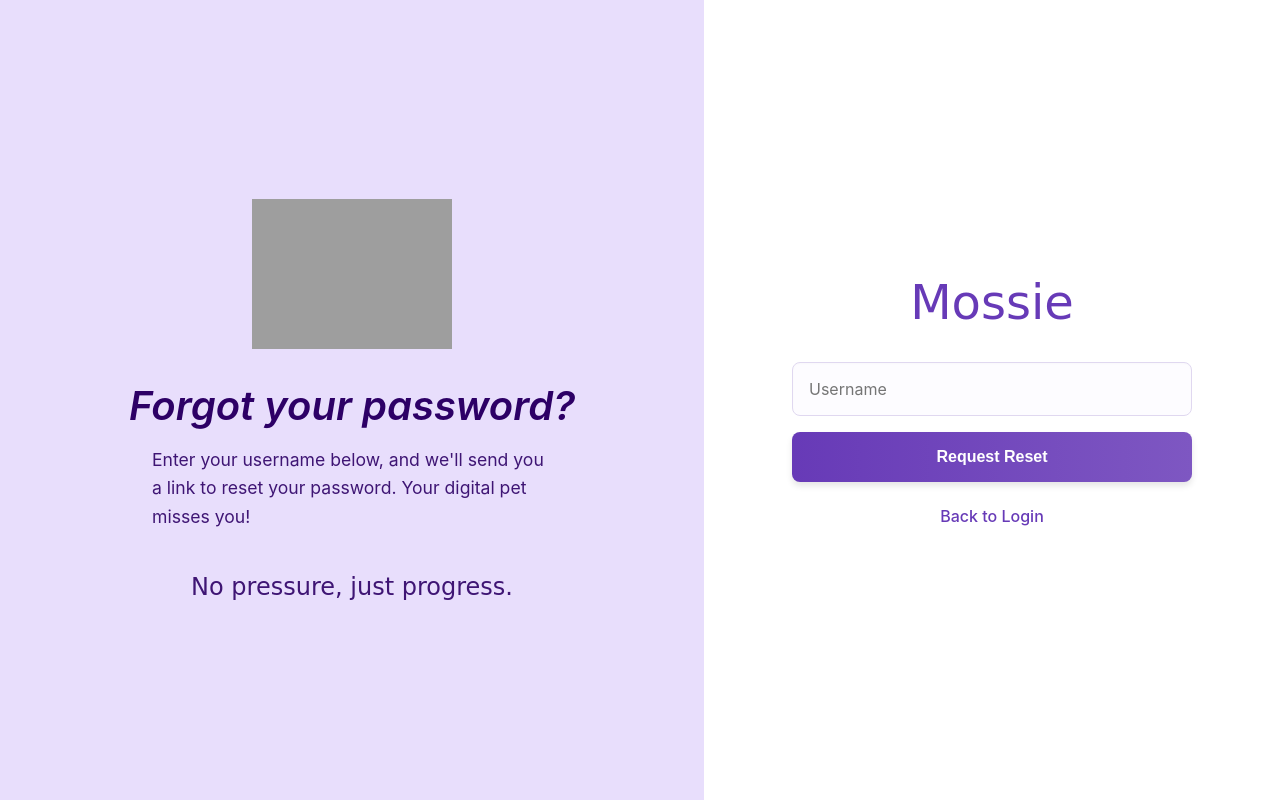
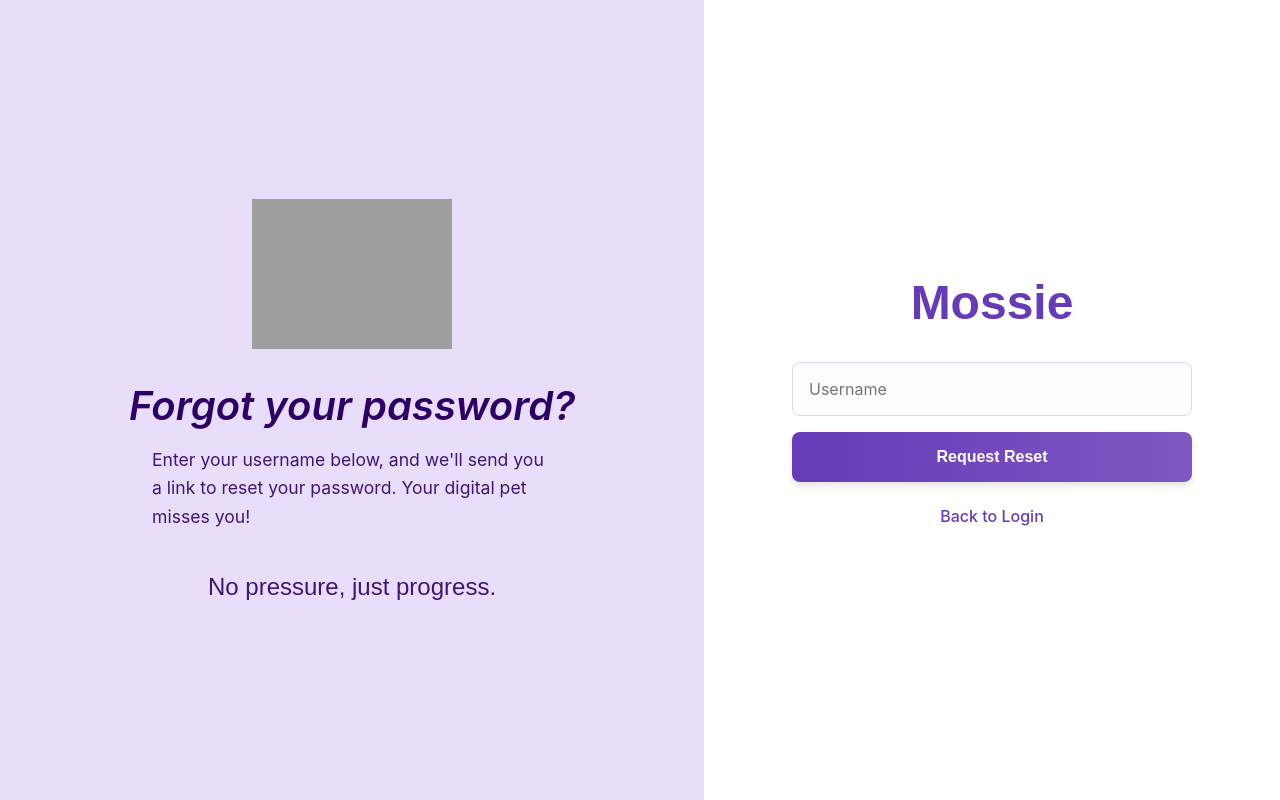
Before and after one commit to chlm22/mossie_497, a Flask app: page /reset-request in a window 1280 px wide. Run offline with Flask 3, Linux system fonts and the light colour scheme; grey boxes are pictures that could not be loaded.

```diff
--- a/temp/templates/login.html
+++ b/temp/templates/login.html
@@ -73,6 +73,7 @@
         }
         .form-title {
             font-family: 'Pacifico', sans-serif;
+                      font-weight: 800;
             font-size: 3rem;
             color: #673ab7;
             text-align: center;
--- a/temp/templates/register.html
+++ b/temp/templates/register.html
@@ -73,6 +73,7 @@
         }
         .form-title {
             font-family: 'Pacifico', sans-serif;
+                      font-weight: 800;
             font-size: 3rem;
             color: #673ab7;
             text-align: center;
@@ -81,12 +82,13 @@
 
         /* Modern Form Inputs */
         .form-control {
+             font-size: 1rem;
             width: 100%;
             padding: 1rem;
             margin-bottom: 1rem;
             border: 1px solid #e0d8f0;
             border-radius: 8px;
-            font-size: 1rem;
+
             font-family: inherit;
             background-color: #fdfcff;
             box-shadow: 0 1px 2px rgba(0,0,0,0.02) inset;
--- a/temp/templates/reset_password.html
+++ b/temp/templates/reset_password.html
@@ -51,7 +51,7 @@
             margin-bottom: 2rem;
         }
         .no-pressure {
-            font-family: 'Pacifico', cursive, sans-serif;
+            font-family: 'Pacifico', sans-serif;
             font-size: 1.5rem;
             opacity: 0.9;
         }
@@ -74,6 +74,7 @@
         .form-title {
             font-family: 'Pacifico', cursive, sans-serif;
             font-size: 3rem;
+                      font-weight: 800;
             color: #673ab7;
             text-align: center;
             margin-bottom: 2rem;
--- a/temp/templates/reset_request.html
+++ b/temp/templates/reset_request.html
@@ -51,7 +51,7 @@
             margin-bottom: 2rem;
         }
         .no-pressure {
-            font-family: 'Pacifico', cursive, sans-serif;
+            font-family: 'Pacifico', sans-serif;
             font-size: 1.5rem;
             opacity: 0.9;
         }
@@ -72,8 +72,9 @@
             max-width: 400px;
         }
         .form-title {
-            font-family: 'Pacifico', cursive, sans-serif;
+            font-family: 'Pacifico', sans-serif;
             font-size: 3rem;
+            font-weight: 800;
             color: #673ab7;
             text-align: center;
             margin-bottom: 2rem;
```
Also changed, not shown: temp/templates/features/settings.html (+4 -4 lines), 1 other file.
